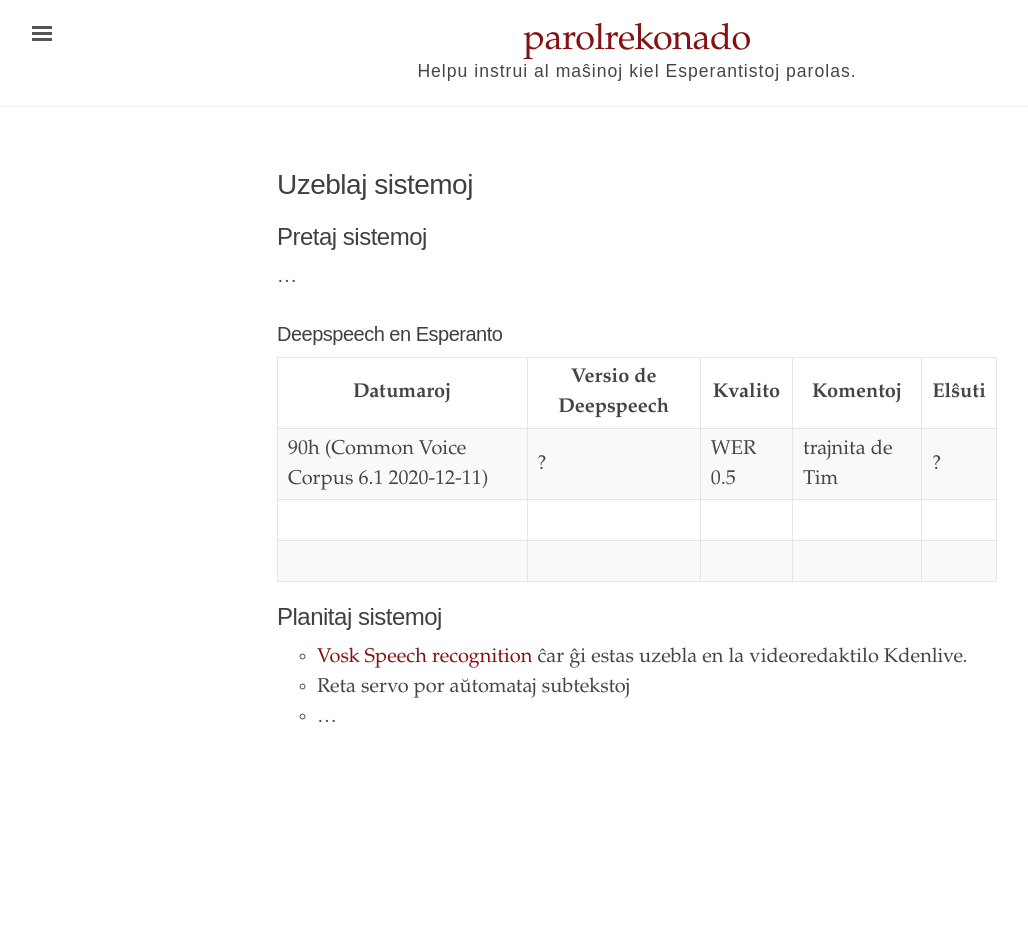
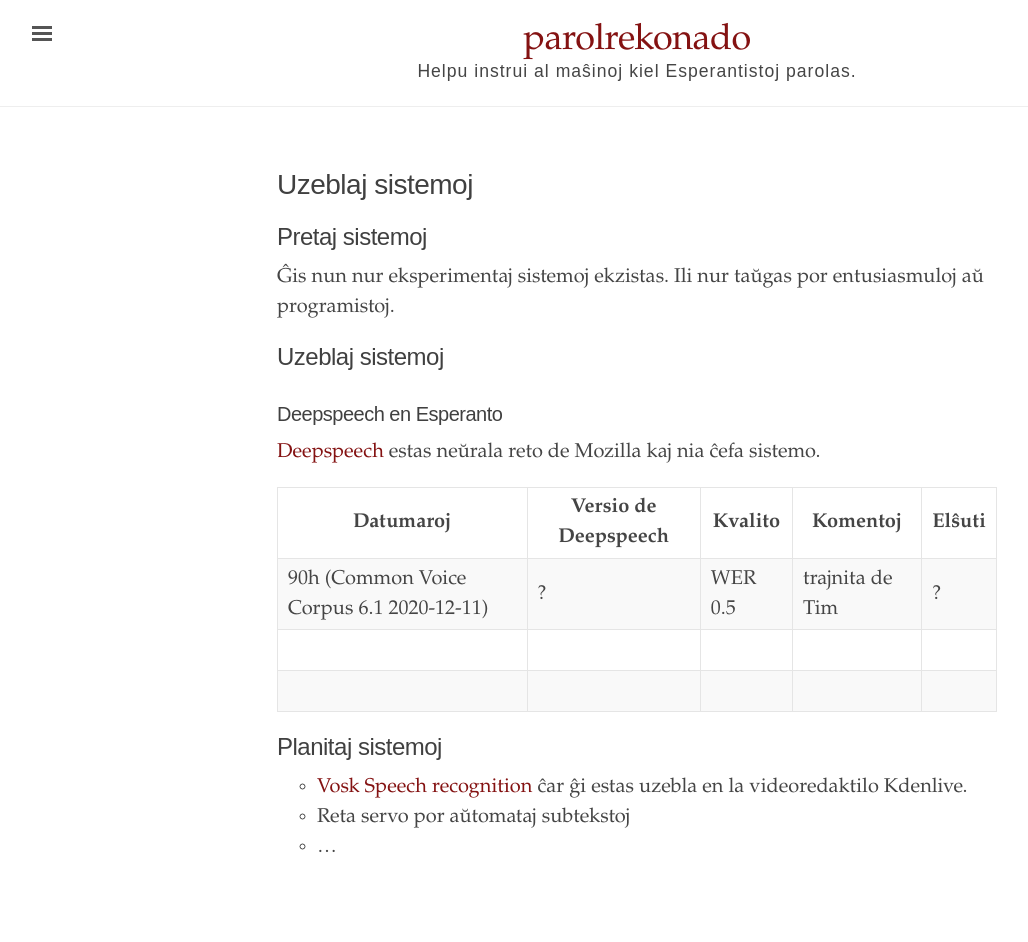
Before and after one commit to parolteknologio/parolteknologio.github.io, a Jekyll site: the page built from deepspeech.md, in a window 1280 px wide. Shown: the whole page, without its empty margins (3-1031 px from the left). Built offline with Jekyll 4.4.1, drawn with Linux system fonts in a browser that asks for light colours; before the commit the page ends 900 px from its top, so only the background shows below that.

Commit message:
deepspeech

```diff
--- a/deepspeech.md
+++ b/deepspeech.md
@@ -4,9 +4,12 @@ title: Uzeblaj sistemoj
 ---
 
 ## Pretaj sistemoj
-...
+Ĝis nun nur eksperimentaj sistemoj ekzistas. Ili nur taŭgas por entusiasmuloj aŭ programistoj.
 
+## Uzeblaj sistemoj
 ### Deepspeech en Esperanto
+
+[Deepspeech](https://github.com/mozilla/DeepSpeech) estas neŭrala reto de Mozilla kaj nia ĉefa sistemo.
 
 |  Datumaroj |  Versio de Deepspeech |  Kvalito |  Komentoj | Elŝuti  |
 |---|---|---|---|---|
```
